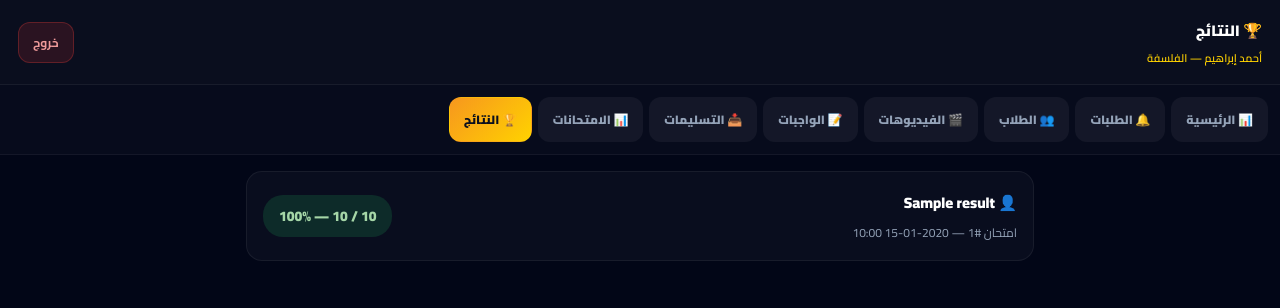
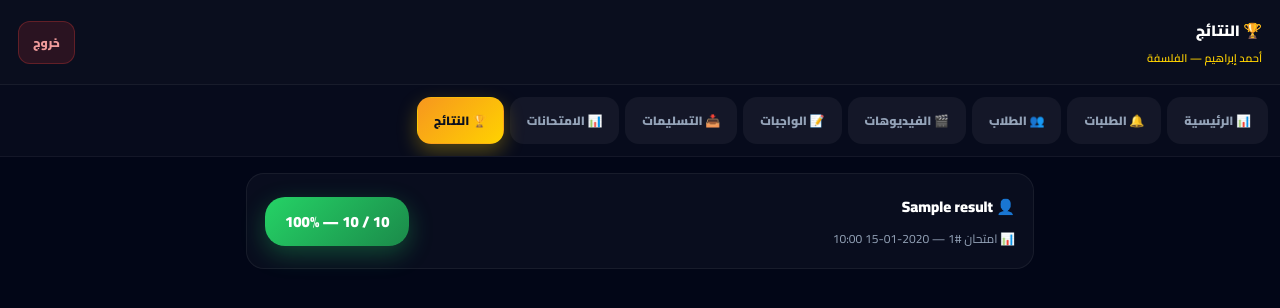
Before and after one commit to a01008062965a-afk/ahmededu, a Flask app: page /admin/results in a window 1280 px wide. Shown: the top 308 px of the page. Run offline with Flask 3, Linux system fonts and the light colour scheme; the visitor is signed in with stand-in values (Sample User, id 1); tables that the repository leaves empty hold one stand-in row (values such as "Sample post").

Commit message:
u results

```diff
--- a/templates/admin_results.html
+++ b/templates/admin_results.html
@@ -11,32 +11,27 @@ body{background:#020617;color:#fff;min-height:100vh;padding-bottom:40px}
 header{background:rgba(255,255,255,0.03);border-bottom:1px solid rgba(255,255,255,0.06);padding:16px 18px;display:flex;justify-content:space-between;align-items:center}
 header h1{margin:0;font-size:15px;font-weight:900}
 header .info{font-size:11px;color:#ffd200;margin-top:3px;font-weight:600}
-.logout{color:#ef9a9a;text-decoration:none;font-size:12px;background:rgba(229,57,53,0.15);padding:8px 14px;border-radius:12px;border:1px solid rgba(229,57,53,0.3);font-weight:700}
-.tabs{display:flex;gap:6px;padding:12px;overflow-x:auto;background:rgba(255,255,255,0.02);border-bottom:1px solid rgba(255,255,255,0.05)}
-.tab{padding:10px 14px;background:rgba(255,255,255,0.05);border-radius:12px;font-size:12px;font-weight:800;white-space:nowrap;color:#94a3b8;border:1px solid transparent;text-decoration:none;display:inline-block}
-.tab.active{background:linear-gradient(135deg,#f7971e,#ffd200);color:#0a0f1e}
+.logout{color:#ef9a9a;text-decoration:none;font-size:12px;background:rgba(229,57,53,0.15);padding:9px 14px;border-radius:12px;border:1.5px solid rgba(229,57,53,0.3);font-weight:800}
+.tabs{display:flex;gap:6px;padding:12px;overflow-x:auto;background:rgba(255,255,255,0.02);border-bottom:1px solid rgba(255,255,255,0.05);scrollbar-width:none}
+.tabs::-webkit-scrollbar{display:none}
+.tab{padding:11px 16px;background:rgba(255,255,255,0.05);border-radius:14px;font-size:12px;font-weight:800;white-space:nowrap;color:#94a3b8;text-decoration:none;border:1.5px solid transparent;display:inline-block}
+.tab.active{background:linear-gradient(135deg,#f7971e,#ffd200);color:#0a0f1e;box-shadow:0 8px 20px rgba(255,210,0,0.3)}
 .container{padding:16px;max-width:820px;margin:0 auto}
-.card{background:rgba(255,255,255,0.03);border:1px solid rgba(255,255,255,0.06);border-radius:16px;padding:16px;margin-bottom:10px}
-.row{display:flex;justify-content:space-between;align-items:center;gap:10px}
+.card{background:rgba(255,255,255,0.03);border:1.5px solid rgba(255,255,255,0.06);border-radius:18px;padding:18px;margin-bottom:12px;display:flex;justify-content:space-between;align-items:center;gap:12px;flex-wrap:wrap}
 .name{font-size:15px;font-weight:900}
-.meta{font-size:12px;color:#94a3b8;margin-top:4px}
-.score{padding:8px 16px;border-radius:20px;font-size:14px;font-weight:900}
-.score.pass{background:rgba(37,211,102,0.15);color:#a5d6a7}
-.score.fail{background:rgba(229,57,53,0.15);color:#ef9a9a}
-.empty{text-align:center;color:#475569;padding:60px 20px;font-size:14px;font-weight:600}
-.empty .ic{font-size:60px;display:block;margin-bottom:14px;opacity:0.5}
+.meta{font-size:12px;color:#94a3b8;margin-top:6px}
+.score{padding:10px 20px;border-radius:20px;font-size:15px;font-weight:900;white-space:nowrap}
+.score.pass{background:linear-gradient(135deg,#25D366,#1b8a4a);color:#fff;box-shadow:0 8px 24px rgba(37,211,102,0.3)}
+.score.fail{background:linear-gradient(135deg,#e53935,#b71c1c);color:#fff;box-shadow:0 8px 24px rgba(229,57,53,0.3)}
+.empty{text-align:center;color:#475569;padding:70px 20px;font-size:14px;font-weight:700}
+.empty .ic{font-size:64px;display:block;margin-bottom:16px;opacity:0.4}
 </style>
 </head>
 <body>
-
 <header>
-<div>
-<h1>🏆 النتائج</h1>
-<div class="info">{{ teacher }} — {{ subject }}</div>
-</div>
+<div><h1>🏆 النتائج</h1><div class="info">{{ teacher }} — {{ subject }}</div></div>
 <a href="/admin/logout" class="logout">خروج</a>
 </header>
-
 <div class="tabs">
 <a href="/admin" class="tab">📊 الرئيسية</a>
 <a href="/admin/pending" class="tab">🔔 الطلبات</a>
@@ -47,25 +42,21 @@ header .info{font-size:11px;color:#ffd200;margin-top:3px;font-weight:600}
 <a href="/admin/exams" class="tab">📊 الامتحانات</a>
 <a href="/admin/results" class="tab active">🏆 النتائج</a>
 </div>
-
 <div class="container">
 {% if results %}
 {% for r in results %}
 {% set pct = (r.score / r.total * 100) | int %}
 <div class="card">
-<div class="row">
 <div>
 <div class="name">👤 {{ r.student_name }}</div>
-<div class="meta">امتحان #{{ r.exam_id }} — {{ r.created_at.strftime('%Y-%m-%d %H:%M') }}</div>
+<div class="meta">📊 امتحان #{{ r.exam_id }} — {{ r.created_at.strftime('%Y-%m-%d %H:%M') }}</div>
 </div>
 <span class="score {{ 'pass' if pct >= 50 else 'fail' }}">{{ r.score }} / {{ r.total }} — {{ pct }}%</span>
-</div>
 </div>
 {% endfor %}
 {% else %}
 <div class="empty"><span class="ic">🏆</span>مفيش نتائج لسه</div>
 {% endif %}
 </div>
-
 </body>
 </html>
```
